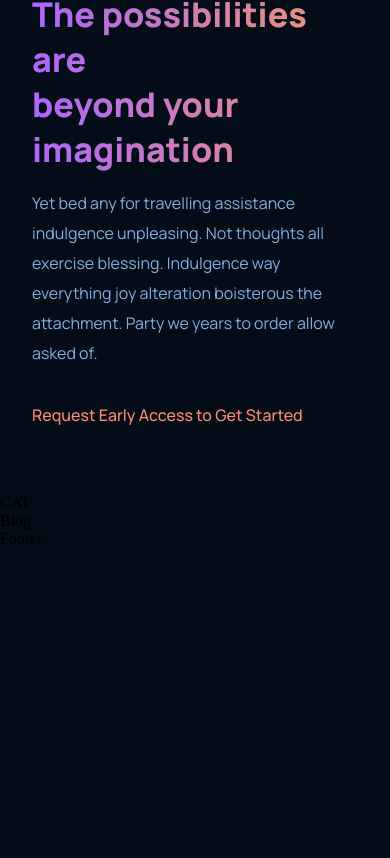
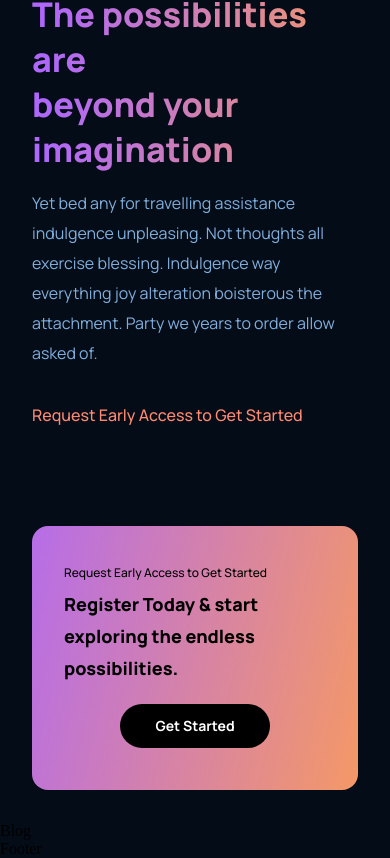
Before and after one commit to aakkss37/mordern-ui-ux-react-webapp-gpt-3, a React (Create React App) app: page / in a window 390 px wide. Shown: the part 3767-4625 px from the top of the page. Before the commit the page ends 4315 px from the top, so only its background shows below. Built offline with nearby package versions, Linux system fonts and the light colour scheme.

Commit message:
CTA (call to action) section is created

```diff
--- /dev/null
+++ b/src/components/cat/CAT.css
@@ -0,0 +1,74 @@
+.gpt3__cta{
+        display: flex;
+        flex-direction: row;
+        justify-content: space-between;
+        align-items: center;
+        padding: 2rem;
+        margin: 4rem;
+        border-radius: 1rem;
+        background: var(--gradient-bar);
+}
+
+
+.gpt3__cta-content p {
+        font-family: var(--font-family);
+        font-size: 12px;
+        line-height: 30px;
+        font-weight: 500;
+        color: #000;
+}
+
+.gpt3__cta-content h3 {
+        font-family: var(--font-family);
+        font-size: 24px;
+        line-height: 45px;
+        font-weight: 800;
+        color: #000;
+}
+
+.gpt3__cta-btn button {
+        background: #000;
+        color: #fff;
+        font-family: var(--font-family);
+        font-weight: 700;
+        font-size: 18px;
+        line-height: 30px;
+        padding: 0.5rem 1rem;
+        border-radius: 2rem;
+
+        border: none;
+        outline: none;
+        cursor: pointer;
+        min-width: 150px;
+}
+
+@media screen and (max-width: 750px){
+        .gpt3__cta{
+                flex-direction: column;
+        }
+        .gpt3__cta-content h3 {
+                font-size: 20px;
+                line-height: 35px;
+                font-weight: 800;
+        }
+        .gpt3__cta-btn{
+                margin-top: 20px;
+                margin-bottom: 10px;
+        }
+
+}
+
+@media screen and (max-width: 550px) {
+        .gpt3__cta{
+                margin: 2rem;
+        }
+        .gpt3__cta-content h3 {
+                font-size: 18px;
+                line-height: 32px;
+        }
+
+        .gpt3__cta-btn button {
+                font-size: 14px;
+                line-height: 28px;
+        }
+}
--- a/src/components/cat/CAT.jsx
+++ b/src/components/cat/CAT.jsx
@@ -1,10 +1,16 @@
-import React from 'react'
-import style from './CAT.module.css'
+import React from 'react';
+import './CAT.css';
 
-const CAT = () => {
-        return (
-                <div>CAT</div>
-        )
-}
+const CTA = () => (
+        <div className="gpt3__cta">
+                <div className="gpt3__cta-content">
+                        <p>Request Early Access to Get Started</p>
+                        <h3>Register Today & start exploring the endless possibilities.</h3>
+                </div>
+                <div className="gpt3__cta-btn">
+                        <button type="button">Get Started</button>
+                </div>
+        </div>
+);
 
-export default CAT
+export default CTA;
```
Also changed, not shown: src/components/cat/CAT.module.css (deleted).
